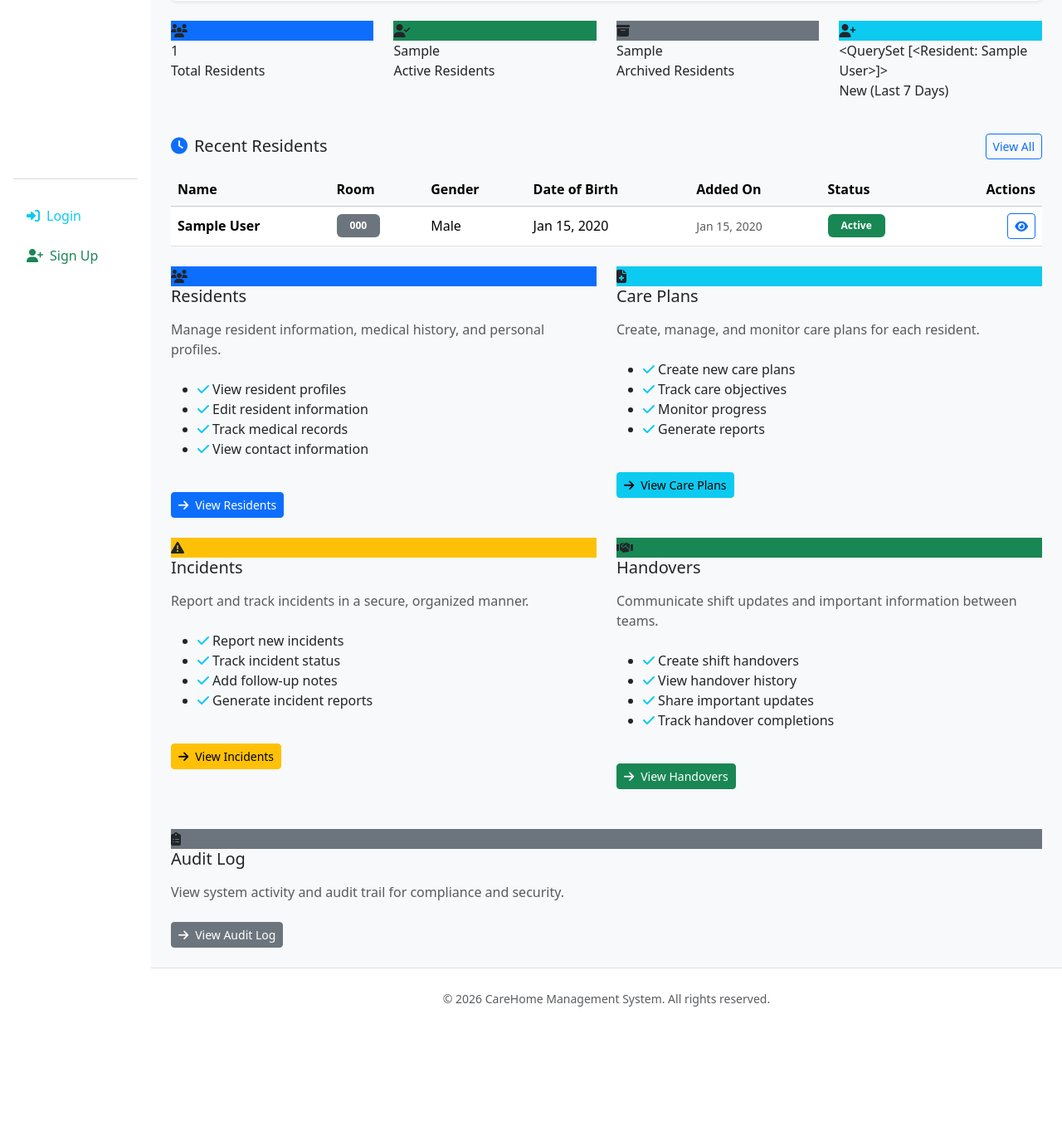
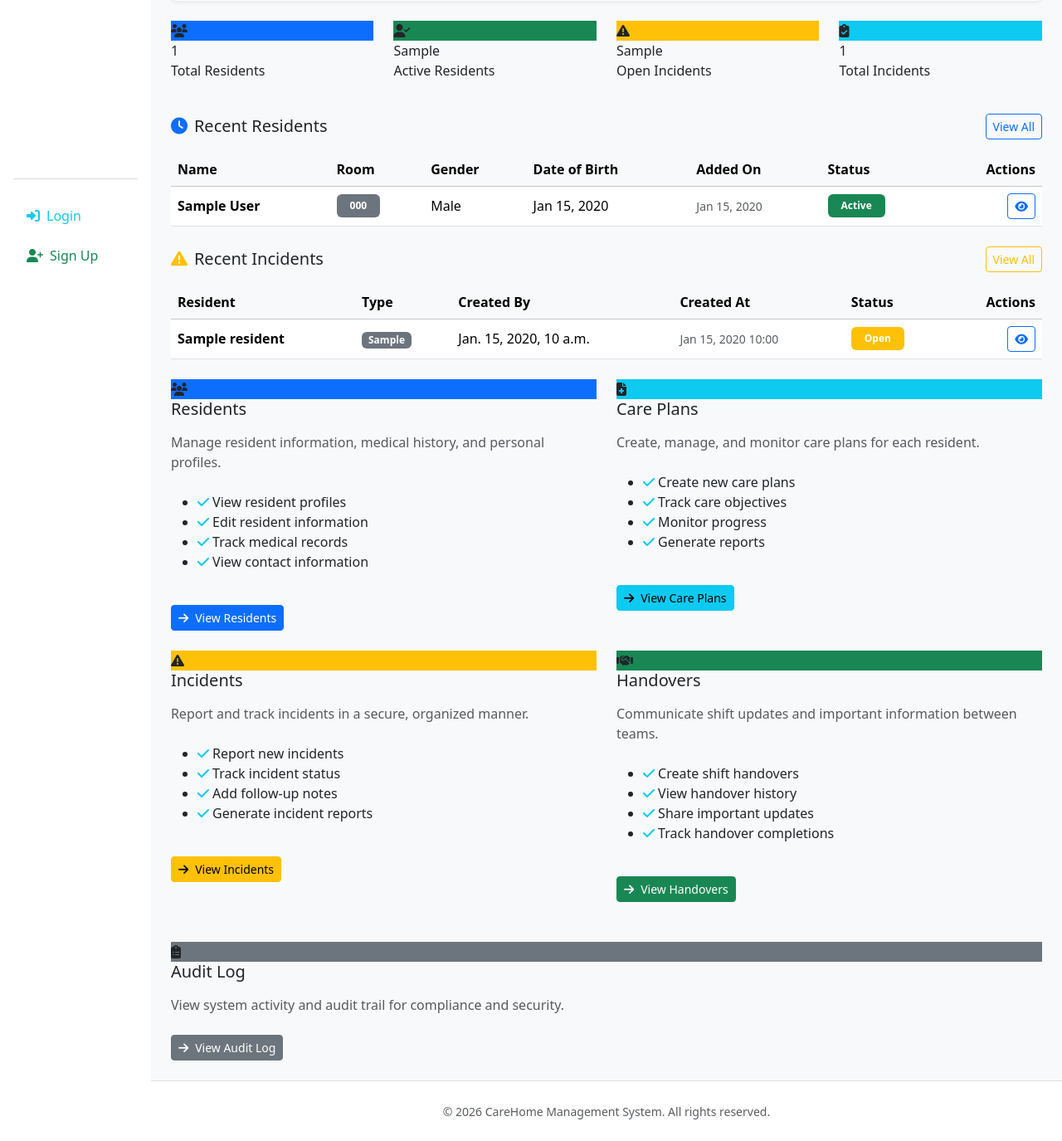
Before and after one commit to tolasedairo/carehome, a Django app: template templates/dashboard/home.html in a window 1280 px wide. Shown: the part 234-1609 px from the top of the page at 83% size. Before the commit the page ends 1447 px from the top, so only its background shows below. Run offline with Django 5.2, Linux system fonts and the light colour scheme; tables that the repository leaves empty hold one stand-in row (values such as "Sample post"); the template is opened without the code that fills it: values that come from a table or form of the project are taken from there, most other values are stand-ins (such as "Sample title", 1, 10 or a date in 2020); parts of the project's set-up code (start-up, migrations or seed data) failed here and were passed over.

Commit message:
feat: add incident statistics and recent incidents to dashboard

```diff
--- a/templates/dashboard/home.html
+++ b/templates/dashboard/home.html
@@ -46,7 +46,33 @@
             </div>
         </div>
     </div>
-    {% if user.role == "MANAGER" %}
+    <div class="col-md-3 mb-3">
+        <div class="stat-card">
+            <div class="stat-icon bg-warning">
+                <i class="fas fa-exclamation-triangle"></i>
+            </div>
+            <div>
+                <div class="stat-number">{{ open_incidents }}</div>
+                <div class="stat-label">Open Incidents</div>
+            </div>
+        </div>
+    </div>
+    <div class="col-md-3 mb-3">
+        <div class="stat-card">
+            <div class="stat-icon bg-info">
+                <i class="fas fa-clipboard-check"></i>
+            </div>
+            <div>
+                <div class="stat-number">{{ total_incidents }}</div>
+                <div class="stat-label">Total Incidents</div>
+            </div>
+        </div>
+    </div>
+</div>
+
+<!-- Secondary Stats Row (Manager Only) -->
+{% if user.role == "MANAGER" %}
+<div class="row mb-4">
     <div class="col-md-3 mb-3">
         <div class="stat-card {% if pending_users_count > 0 %}border-warning{% else %}border-secondary{% endif %}">
             <div class="stat-icon {% if pending_users_count > 0 %}bg-warning{% else %}bg-secondary{% endif %}">
@@ -60,40 +86,39 @@
     </div>
     <div class="col-md-3 mb-3">
         <div class="stat-card">
-            <div class="stat-icon bg-info">
-                <i class="fas fa-user-plus"></i>
+            <div class="stat-icon bg-success">
+                <i class="fas fa-check-circle"></i>
             </div>
             <div>
-                <div class="stat-number">{{ recent_residents }}</div>
-                <div class="stat-label">New (Last 7 Days)</div>
-            </div>
-        </div>
-    </div>
-    {% else %}
-    <div class="col-md-3 mb-3">
-        <div class="stat-card">
-            <div class="stat-icon bg-secondary">
-                <i class="fas fa-archive"></i>
-            </div>
-            <div>
-                <div class="stat-number">{{ archived_residents }}</div>
-                <div class="stat-label">Archived Residents</div>
+                <div class="stat-number">{{ resolved_incidents }}</div>
+                <div class="stat-label">Resolved Incidents</div>
             </div>
         </div>
     </div>
     <div class="col-md-3 mb-3">
         <div class="stat-card">
-            <div class="stat-icon bg-info">
+            <div class="stat-icon bg-primary">
                 <i class="fas fa-user-plus"></i>
             </div>
             <div>
                 <div class="stat-number">{{ recent_residents }}</div>
-                <div class="stat-label">New (Last 7 Days)</div>
+                <div class="stat-label">New Residents (7d)</div>
             </div>
         </div>
     </div>
-    {% endif %}
+    <div class="col-md-3 mb-3">
+        <div class="stat-card">
+            <div class="stat-icon bg-danger">
+                <i class="fas fa-bell"></i>
+            </div>
+            <div>
+                <div class="stat-number">{{ recent_incidents_count }}</div>
+                <div class="stat-label">New Incidents (7d)</div>
+            </div>
+        </div>
+    </div>
 </div>
+{% endif %}
 
 <!-- Recent Residents Table -->
 <div class="row mb-4">
@@ -161,6 +186,77 @@
                 <p>No residents added yet.</p>
                 <a href="{% url 'residents:create' %}" class="btn btn-primary btn-sm">
                     <i class="fas fa-plus me-2"></i>Add First Resident
+                </a>
+            </div>
+            {% endif %}
+        </div>
+    </div>
+</div>
+
+<!-- Recent Incidents Table -->
+<div class="row mb-4">
+    <div class="col-12">
+        <div class="feature-card">
+            <div class="d-flex justify-content-between align-items-center mb-3">
+                <h5 class="mb-0"><i class="fas fa-exclamation-triangle me-2 text-warning"></i>Recent Incidents</h5>
+                <a href="{% url 'incidents:list' %}" class="btn btn-sm btn-outline-warning">View All</a>
+            </div>
+
+            {% if recent_incidents_list %}
+            <div class="table-responsive">
+                <table class="table table-hover align-middle mb-0">
+                    <thead class="table-light">
+                        <tr>
+                            <th>Resident</th>
+                            <th>Type</th>
+                            <th>Created By</th>
+                            <th>Created At</th>
+                            <th>Status</th>
+                            <th class="text-end">Actions</th>
+                        </tr>
+                    </thead>
+                    <tbody>
+                        {% for incident in recent_incidents_list %}
+                        <tr>
+                            <td>
+                                <div class="fw-semibold">
+                                    {{ incident.resident|default:"-" }}
+                                </div>
+                            </td>
+                            <td>
+                                <span class="badge bg-secondary px-2 py-1">
+                                    {{ incident.get_incident_type_display }}
+                                </span>
+                            </td>
+                            <td>{{ incident.created_by }}</td>
+                            <td>
+                                <small class="text-muted">
+                                    {{ incident.created_at|date:"M d, Y H:i" }}
+                                </small>
+                            </td>
+                            <td>
+                                {% if incident.is_resolved %}
+                                <span class="badge bg-success px-3 py-2">Resolved</span>
+                                {% else %}
+                                <span class="badge bg-warning px-3 py-2">Open</span>
+                                {% endif %}
+                            </td>
+                            <td class="text-end">
+                                <a href="{% url 'incidents:detail' incident.pk %}" class="btn btn-sm btn-outline-primary">
+                                    <i class="fas fa-eye"></i>
+                                </a>
+                            </td>
+                        </tr>
+                        {% endfor %}
+                    </tbody>
+                </table>
+            </div>
+            {% else %}
+            <div class="text-center py-4 text-muted">
+                <i class="fas fa-exclamation-triangle fa-3x mb-3 opacity-50"></i>
+                <p>No incidents reported yet.</p>
+                <a href="{% url 'incidents:create' %}" class="btn btn-warning btn-sm">
+                    <i class="fas fa-plus me-2"></i>Report First Incident
                 </a>
             </div>
             {% endif %}
@@ -299,7 +395,7 @@
                 <li><i class="fas fa-check text-info"></i> Add follow-up notes</li>
                 <li><i class="fas fa-check text-info"></i> Generate incident reports</li>
             </ul>
-            <a href="#" class="btn btn-warning btn-sm mt-4">
+            <a href="{% url 'incidents:list' %}" class="btn btn-warning btn-sm mt-4">
                 <i class="fas fa-arrow-right me-2"></i>View Incidents
             </a>
         </div>
```
Also changed, not shown: dashboard/views.py (+20 -1 lines).
